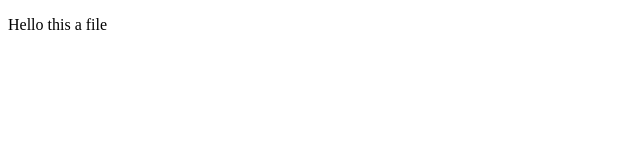
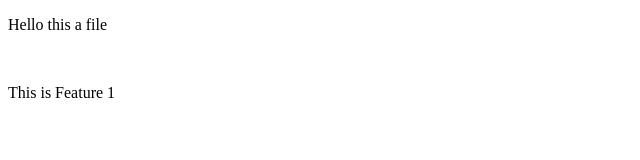
Before and after one commit to BilalButtt/localrepo, a plain HTML site: page index.html in a window 1280 px wide. Shown: the whole page, without its empty margins (0-640 px from the left). Drawn offline with Linux system fonts and the light colour scheme.

Commit message:
Added Feature1

```diff
--- a/index.html
+++ b/index.html
@@ -6,6 +6,6 @@
     <title>Document</title>
 </head>
 <body>
-    <p>Hello this a file</p>
+    <p>Hello this a file</p><br><p>This is Feature 1</p>
 </body>
 </html>
```
